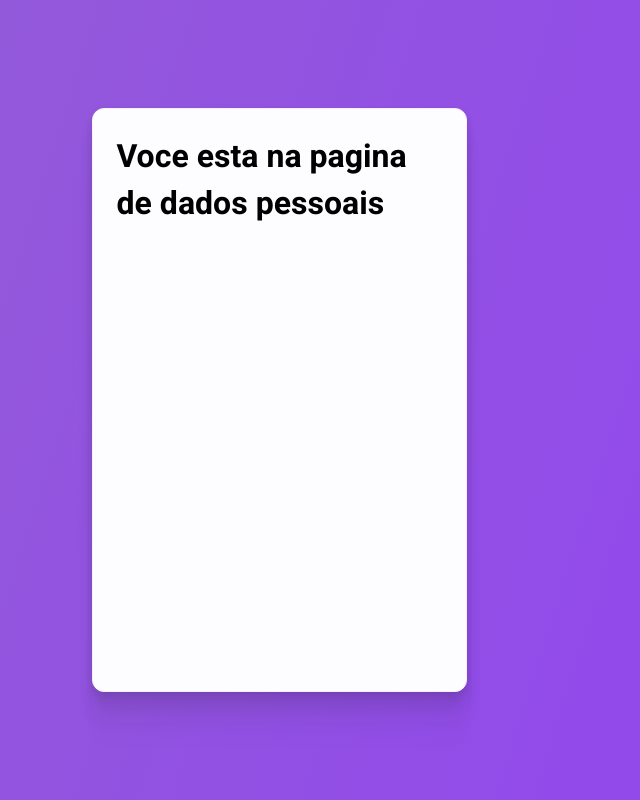
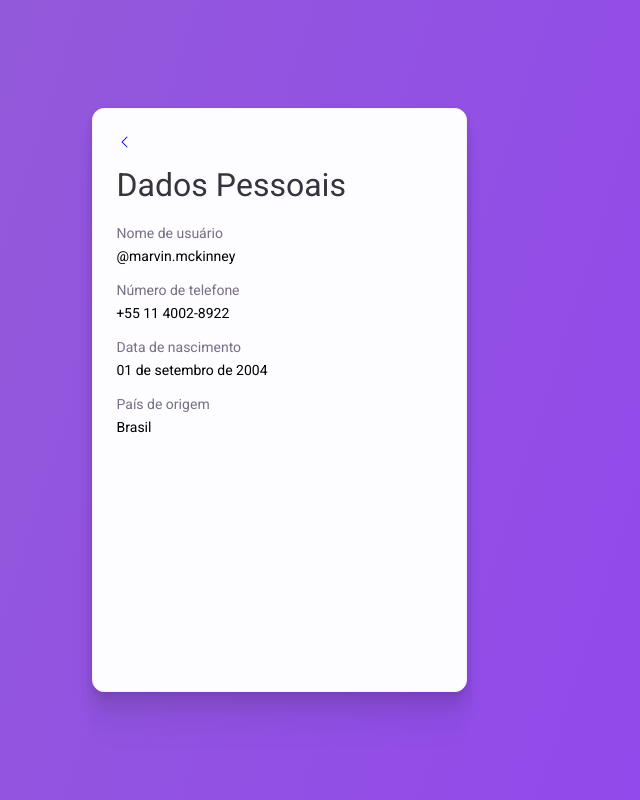
Before and after one commit to maik-emanoel/profile-settings, a React (Vite) app: page /personal-data in a window 1280 px wide. Shown: the whole page, without its empty margins (361-1001 px from the left). Built offline with nearby package versions, Linux system fonts and the light colour scheme.

Commit message:
add content to personal data

```diff
--- a/src/pages/PersonalData/PersonalData.jsx
+++ b/src/pages/PersonalData/PersonalData.jsx
@@ -1,7 +1,31 @@
+import BackButton from '../../components/BackButton'
+
+// eslint-disable-next-line react/prop-types
 export default function PersonalData() {
     return (
         <div className="container">
-            <h1>Voce esta na pagina de dados pessoais</h1>
+            <BackButton />
+
+            <h3 className="page-title">Dados Pessoais</h3>
+            <div className="wrapper">
+                <p className="title">Nome de usuário</p>
+                <span className="content">@marvin.mckinney</span>
+            </div>
+
+            <div className="wrapper">
+                <p className="title">Número de telefone</p>
+                <span className="content">+55 11 4002-8922</span>
+            </div>
+
+            <div className="wrapper">
+                <p className="title">Data de nascimento</p>
+                <span className="content">01 de setembro de 2004</span>
+            </div>
+
+            <div className="wrapper">
+                <p className="title">País de origem</p>
+                <span className="content">Brasil</span>
+            </div>
         </div>
     )
 }
```
